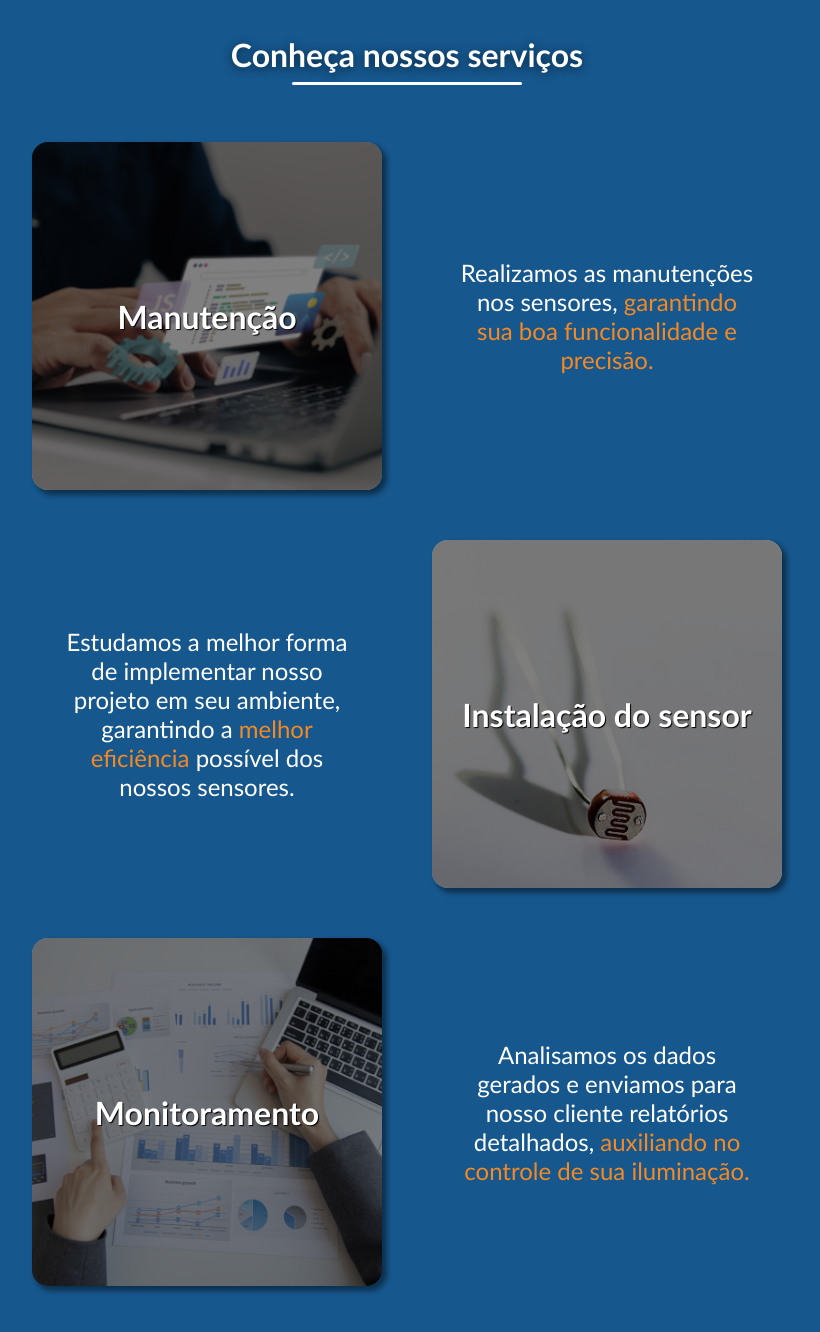
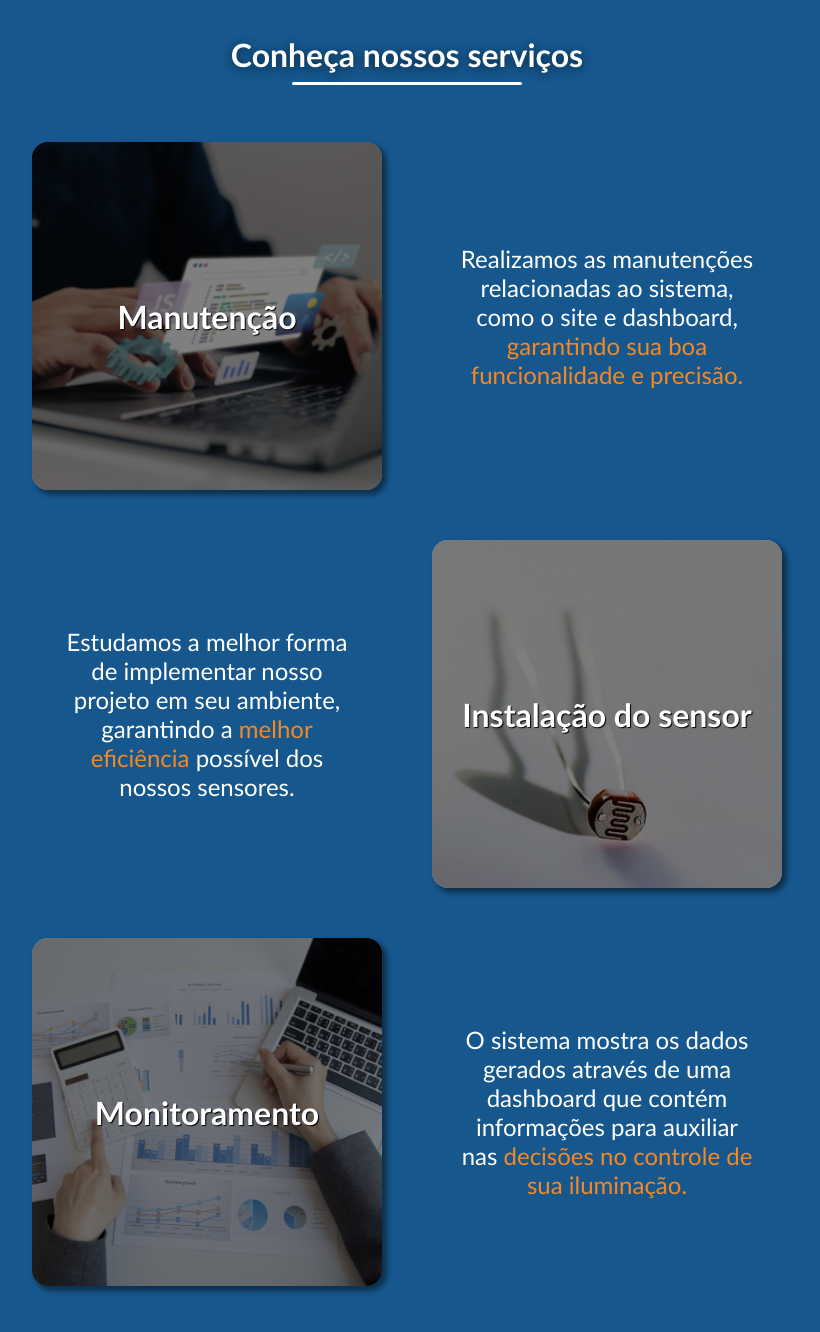
Before and after one commit to grupoecolight/sistemas, a plain HTML site: page Site/index.html in a window 1280 px wide. Shown: the part 1631-2963 px from the top of the page, without its empty margins (233-1053 px from the left). Drawn offline with Linux system fonts and the light colour scheme.

Commit message:
Feito alterações de texto no site

```diff
--- a/Site/index.html
+++ b/Site/index.html
@@ -151,7 +151,7 @@
                 </div>
                 <div class="textServicos">
                     <div class="containerText">
-                        <span>Realizamos as manutenções nos sensores, <span class="boldText">garantindo sua boa
+                        <span>Realizamos as manutenções relacionadas ao sistema, como o site e dashboard, <span class="boldText">garantindo sua boa
                                 funcionalidade e precisão.</span></span>
                     </div>
                 </div>
@@ -175,8 +175,8 @@
                 </div>
                 <div class="textServicos">
                     <div class="containerText">
-                        <span>Analisamos os dados gerados e enviamos para nosso cliente relatórios detalhados, <span
-                                class="boldText">auxiliando no controle de sua iluminação.</span></span>
+                        <span>O sistema mostra os dados gerados através de uma dashboard que contém informações para auxiliar nas <span
+                                class="boldText">decisões no controle de sua iluminação.</span></span>
                     </div>
                 </div>
             </div>
```
